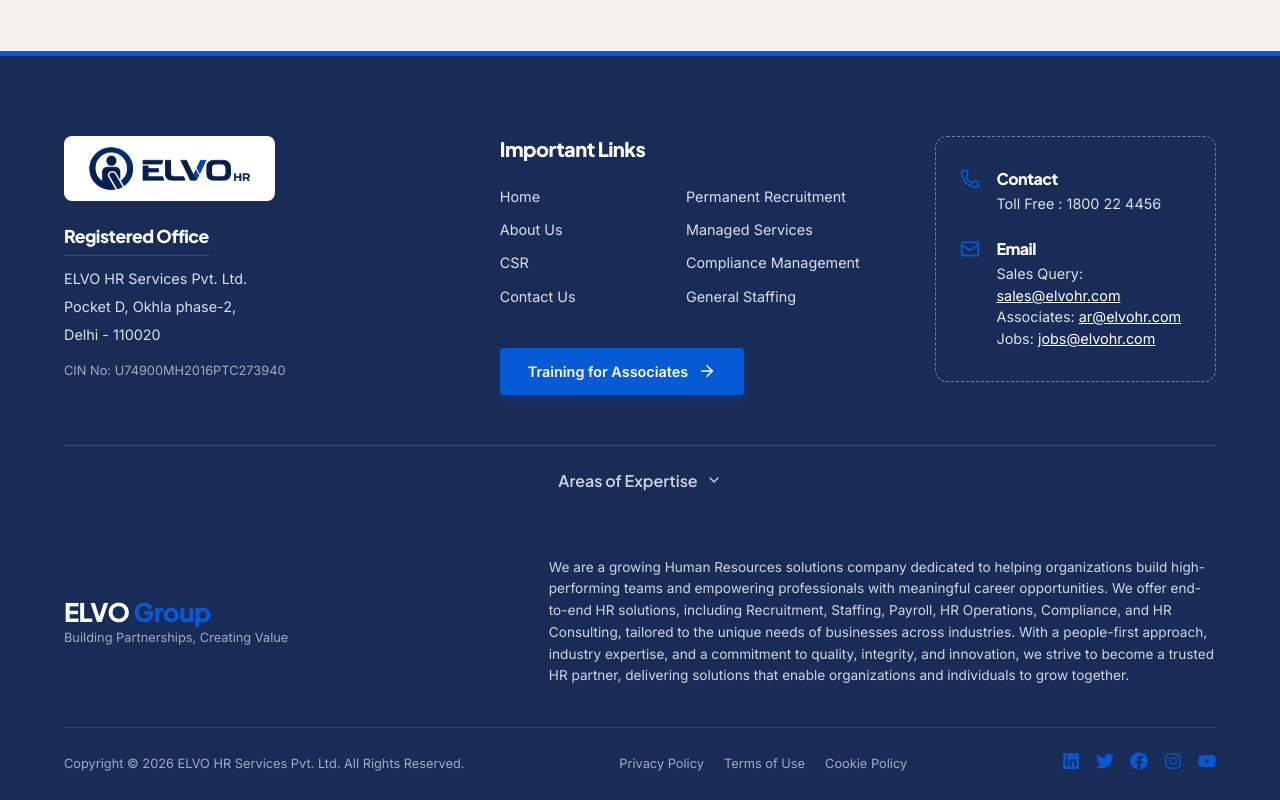
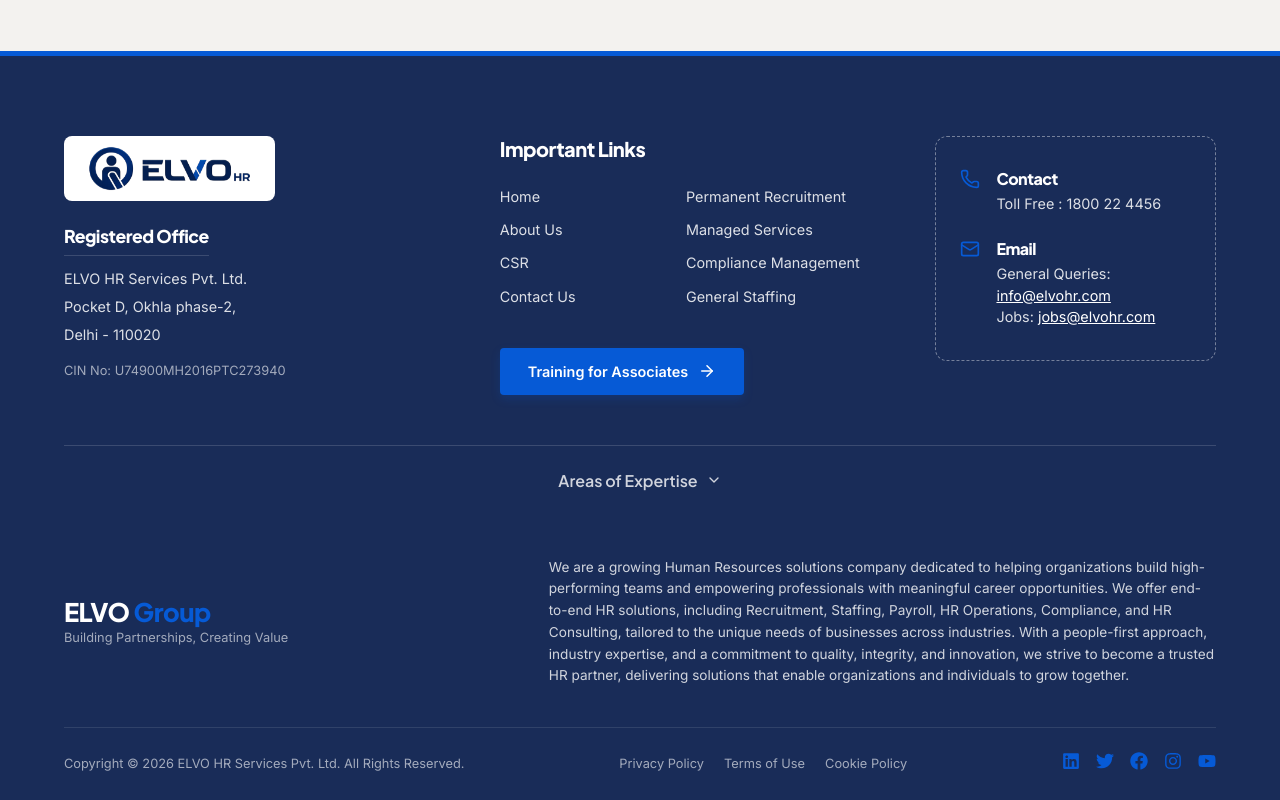
Before and after one commit to Atulscript/elvohr, a React (Vite) app: page /#/cookies in a window 1280 px wide. Shown: the part 896-1696 px from the top of the page. Built offline with nearby package versions, Linux system fonts and the light colour scheme.

Commit message:
feat: Remove Recruiter CTA from Careers and update Footer emails

```diff
--- a/src/components/Careers.jsx
+++ b/src/components/Careers.jsx
@@ -1,6 +1,6 @@
 import React, { useContext } from 'react';
 import './Careers.css';
-import { Search, Upload, Mail } from 'lucide-react';
+import { Search, Upload } from 'lucide-react';
 import { AlertContext } from '../App';
 
 const Careers = () => {
@@ -37,7 +37,6 @@
           <div className="careers-cta">
             <button onClick={openAlert} className="btn btn-primary"><Search size={18}/> Search Jobs</button>
             <button className="btn btn-secondary"><Upload size={18}/> Upload Resume</button>
-            <button className="btn btn-outline"><Mail size={18}/> Connect with Recruiter</button>
           </div>
         </div>
 
--- a/src/components/Footer.jsx
+++ b/src/components/Footer.jsx
@@ -72,8 +72,7 @@
                 <Mail size={20} className="icon" />
                 <div>
                   <h4>Email</h4>
-                  <p>Sales Query: <a href="mailto:sales@elvohr.com">sales@elvohr.com</a></p>
-                  <p>Associates: <a href="mailto:ar@elvohr.com">ar@elvohr.com</a></p>
+                  <p>General Queries: <a href="mailto:info@elvohr.com">info@elvohr.com</a></p>
                   <p>Jobs: <a href="mailto:jobs@elvohr.com">jobs@elvohr.com</a></p>
                 </div>
               </div>
```
